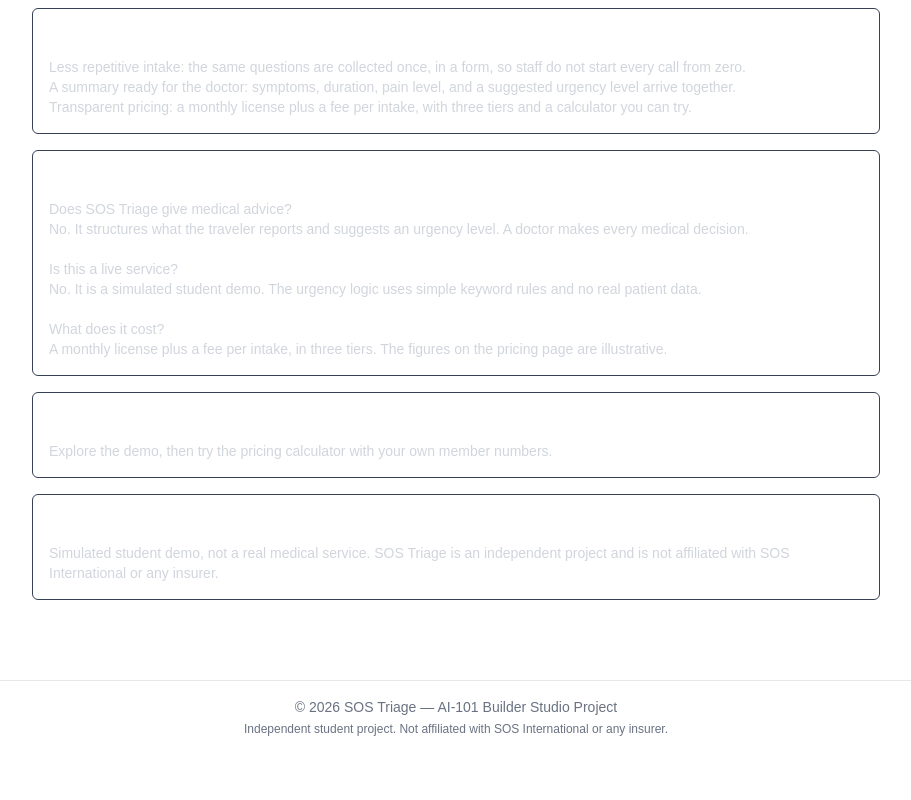
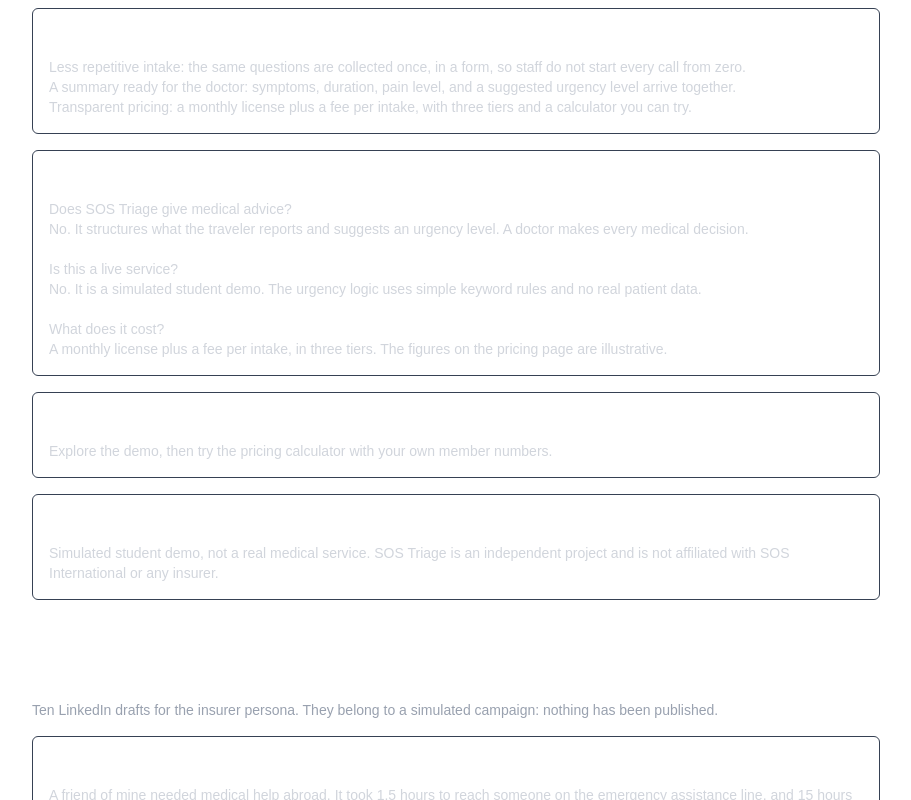
Before and after one commit to oninorl/sostriageapp, a Next.js app: page /marketing in a window 1280 px wide. Shown: the part 2487-3287 px from the top of the page, without its empty margins (184-1095 px from the left). Before the commit the page ends 3240 px from the top, so only its background shows below. Built offline with nearby package versions, Linux system fonts and the light colour scheme.

Commit message:
Add 10 social post drafts to /marketing

```diff
--- /dev/null
+++ b/app/marketing/SocialPosts.tsx
@@ -0,0 +1,23 @@
+import AssetCard from "./AssetCard";
+import { posts } from "./posts";
+
+export default function SocialPosts() {
+  return (
+    <section className="mb-16">
+      <h2 className="text-lg font-semibold mb-2 text-white">Social Posts</h2>
+      <p className="text-sm text-gray-400 mb-4">
+        Ten LinkedIn drafts for the insurer persona. They belong to a simulated campaign:
+        nothing has been published.
+      </p>
+      <div className="grid gap-4">
+        {posts.map((p) => (
+          <AssetCard
+            key={p.id}
+            title={`Post ${p.id} · Day ${p.day} · ${p.platform} · ${p.theme}`}
+            text={p.text}
+          />
+        ))}
+      </div>
+    </section>
+  );
+}
--- /dev/null
+++ b/app/marketing/contentSections.tsx
@@ -0,0 +1,5 @@
+import SocialPosts from "./SocialPosts";
+
+export const contentSections = [
+  { id: "social-posts", Component: SocialPosts },
+];
--- a/app/marketing/page.tsx
+++ b/app/marketing/page.tsx
@@ -2,6 +2,7 @@
 import Footer from "../components/Footer";
 import AssetCard from "./AssetCard";
 import { brand, persona, landingCopy } from "./brand";
+import { contentSections } from "./contentSections";
 
 function BulletList({ items }: { items: string[] }) {
   return (
@@ -103,7 +104,7 @@
         </section>
 
         {/* Landing page copy */}
-        <section className="mb-8">
+        <section className="mb-16">
           <h2 className="text-lg font-semibold mb-2 text-white">Landing Page Copy</h2>
           <p className="text-sm text-gray-400 mb-4">
             The master text for the homepage. The two headlines and the two button texts are
@@ -115,6 +116,11 @@
             ))}
           </div>
         </section>
+
+        {/* Content sections: social posts, video scripts, calendar, and more */}
+        {contentSections.map(({ id, Component }) => (
+          <Component key={id} />
+        ))}
       </main>
       <Footer />
     </div>
--- /dev/null
+++ b/app/marketing/posts.ts
@@ -0,0 +1,80 @@
+export type Post = {
+  id: number;
+  day: number;
+  platform: string;
+  theme: string;
+  text: string;
+};
+
+export const posts: Post[] = [
+  {
+    id: 1,
+    day: 1,
+    platform: "LinkedIn",
+    theme: "Story",
+    text: "A friend of mine needed medical help abroad. It took 1.5 hours to reach someone on the emergency assistance line, and 15 hours before he got medical advice.\n\nThat is one experience, not an average. But it made me ask a simple question: how much of that time is spent collecting the same basic information before a doctor is involved?\n\nI am building SOS Triage, a simulated AI-assisted intake for travel insurers, to explore that question.\n\n#TravelInsurance #CustomerExperience",
+  },
+  {
+    id: 2,
+    day: 2,
+    platform: "LinkedIn",
+    theme: "Problem",
+    text: "Every emergency call starts the same way: name, location, what happened, how long, how bad.\n\nWhen staff collect this by phone, every traveler starts from zero, and the doctor waits for the summary.\n\nWhat if the traveler filled in those basics once, in a short form, and the doctor received a structured summary before the first call?\n\nThat is the idea behind SOS Triage. It is a simulated student demo, not a live service.\n\n#InsurTech #TravelInsurance",
+  },
+  {
+    id: 3,
+    day: 3,
+    platform: "LinkedIn",
+    theme: "How it works",
+    text: "How SOS Triage works, in three steps:\n\n1. The traveler describes symptoms, how long they have lasted, and a pain level.\n2. The system structures the answers into a summary and suggests an urgency level (green, orange, or red).\n3. A doctor reviews the summary and makes the medical decision.\n\nIn this demo the urgency logic is simulated with simple keyword rules. You can try it here: sostriageapp.vercel.app/core\n\n#InsurTech #DigitalHealth",
+  },
+  {
+    id: 4,
+    day: 4,
+    platform: "LinkedIn",
+    theme: "Trust",
+    text: "What SOS Triage does not do:\n\nIt does not diagnose.\nIt does not treat.\nIt does not replace a doctor.\n\nIt structures what a traveler reports and suggests an urgency level. A doctor makes every medical decision.\n\nIf an AI tool near medical care cannot say clearly what it will not do, it should not be trusted. This is our starting point.\n\n#DigitalHealth #CustomerExperience",
+  },
+  {
+    id: 5,
+    day: 6,
+    platform: "LinkedIn",
+    theme: "Pricing",
+    text: "Pricing should be something you can test with your own numbers.\n\nSOS Triage uses a monthly license plus a fee per intake, in three tiers. We built a calculator: enter your member count and an intake rate, and see the monthly or annual cost.\n\nAll figures are illustrative for this demo, and the intake rate in particular is an assumption we list openly, not measured data.\n\nTry it: sostriageapp.vercel.app/pricing\n\n#InsurTech #TravelInsurance",
+  },
+  {
+    id: 6,
+    day: 7,
+    platform: "LinkedIn",
+    theme: "Research insight",
+    text: "We reviewed 8 providers across AI triage and travel assistance.\n\nIn our desk research, the AI triage tools sit in healthcare, and the travel-insurance assistance providers we looked at still start with a manual phone intake. We did not find the two combined.\n\nThis is a small review, not a market study, but it is where we think the gap might be.\n\nThe full comparison is on our research page: sostriageapp.vercel.app/research\n\n#InsurTech #TravelInsurance",
+  },
+  {
+    id: 7,
+    day: 9,
+    platform: "LinkedIn",
+    theme: "Risks",
+    text: "What could make this idea fail? We mapped five risks:\n\n1. A wrong urgency suggestion\n2. Regulation and liability around medical AI\n3. Insurers not seeing the value\n4. A larger player entering first\n5. Travelers not trusting AI in an emergency\n\nThe first two matter most. That is why a doctor always decides, and why every figure and output is labeled as a simulation.\n\n#DigitalHealth #RiskManagement",
+  },
+  {
+    id: 8,
+    day: 10,
+    platform: "LinkedIn",
+    theme: "Validation",
+    text: "One conversation is not validation, but it was a useful start.\n\nI asked a friend who lived this problem whether he would trust an AI-assisted intake before speaking to a doctor. His view: yes, as long as a doctor stays responsible for the medical decision.\n\nThat is why the whole product is built around that principle. Next, we need to hear from insurers.\n\n#CustomerExperience #TravelInsurance",
+  },
+  {
+    id: 9,
+    day: 12,
+    platform: "LinkedIn",
+    theme: "Behind the build",
+    text: "Behind the build: this started as a student project, built in small steps with an AI coding assistant.\n\nThe most useful lesson so far is about the process, not the code: every claim on the website has to be something we can back up. If it is simulated, we say simulated. If it is a goal, we say goal.\n\nThat rule is shaping everything we write.\n\n#BuildInPublic #DigitalHealth",
+  },
+  {
+    id: 10,
+    day: 14,
+    platform: "LinkedIn",
+    theme: "Feedback request",
+    text: "If you work in customer experience or innovation at a travel or health insurer, I would value your honest feedback.\n\nWhat would you need to see before considering a pilot of an AI-assisted intake? Clear limits? Pricing? Evidence from real cases?\n\nTry the demo and tell me what is missing: sostriageapp.vercel.app\n\nSimulated student demo, not affiliated with any insurer.\n\n#InsurTech #CustomerExperience",
+  },
+];
```
